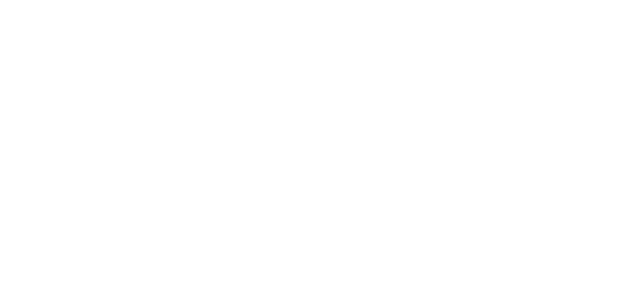
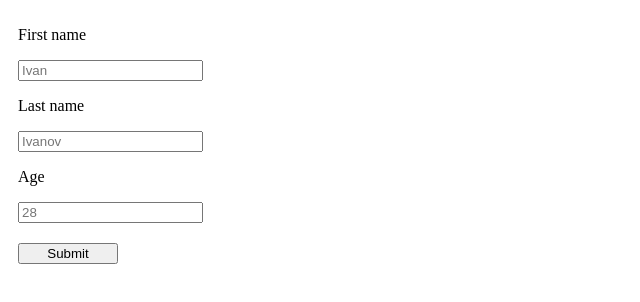
Before and after one commit to AndreasUglianski/Cards_rendering, a plain HTML site: page index.html in a window 1280 px wide. Shown: the whole page, without its empty margins (0-640 px from the left). Drawn offline with Linux system fonts and the light colour scheme.

Commit message:
form started, array collects data

```diff
--- a/index.html
+++ b/index.html
@@ -8,6 +8,21 @@
 		<link rel="stylesheet" href="style/style.css" />
 	</head>
 	<body>
+		<form class="workers_form">
+			<label>
+				<p>First name</p>
+				<input type="text" name="firstname" placeholder="Ivan" />
+			</label>
+			<label>
+				<p>Last name</p>
+				<input type="text" name="lastname" placeholder="Ivanov" />
+			</label>
+			<label>
+				<p>Age</p>
+				<input type="text" name="age" placeholder="28" />
+			</label>
+			<button>Submit</button>
+		</form>
 		<script src="scripts/script.js"></script>
 	</body>
 </html>
--- a/scripts/script.js
+++ b/scripts/script.js
@@ -1 +1,22 @@
-console.log('hallo');
+//Создайте форму сбора данных работников с тремя полями: Имя, Фамилия, Возраст. Поля ввода должны включать
+//"текст-подсказку".Форма должна собирать полученные данные в массив,
+//а затем формировать карточки работников с полученной информацией.
+
+const formElem = document.querySelector('.workers_form');
+let workersArr = [];
+
+formElem.addEventListener('submit', (event) => {
+	event.preventDefault();
+	const { firstname, lastname, age } = event.target; //this
+	workersArr.push({
+		firstname: firstname.value,
+		lasname: lastname.value,
+		age: age.value,
+	});
+	firstname.value = '';
+	lastname.value = '';
+	age.value = '';
+	console.log(workersArr);
+});
+
+// const cardsRender = () => {};
--- a/style/style.css
+++ b/style/style.css
@@ -0,0 +1,10 @@
+form {
+	display: flex;
+	flex-direction: column;
+	margin: 10px;
+}
+
+button {
+	width: 100px;
+	margin-top: 20px;
+}
```
Also changed, not shown: 1 other file.
